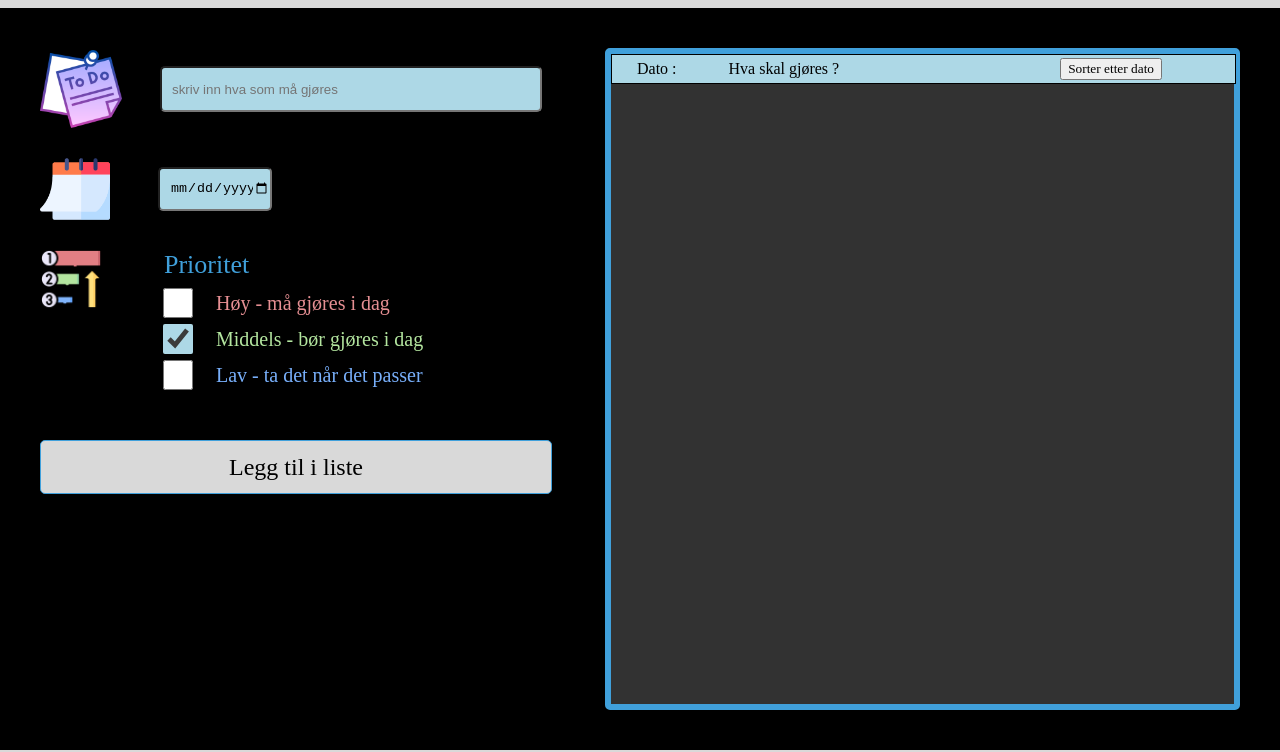
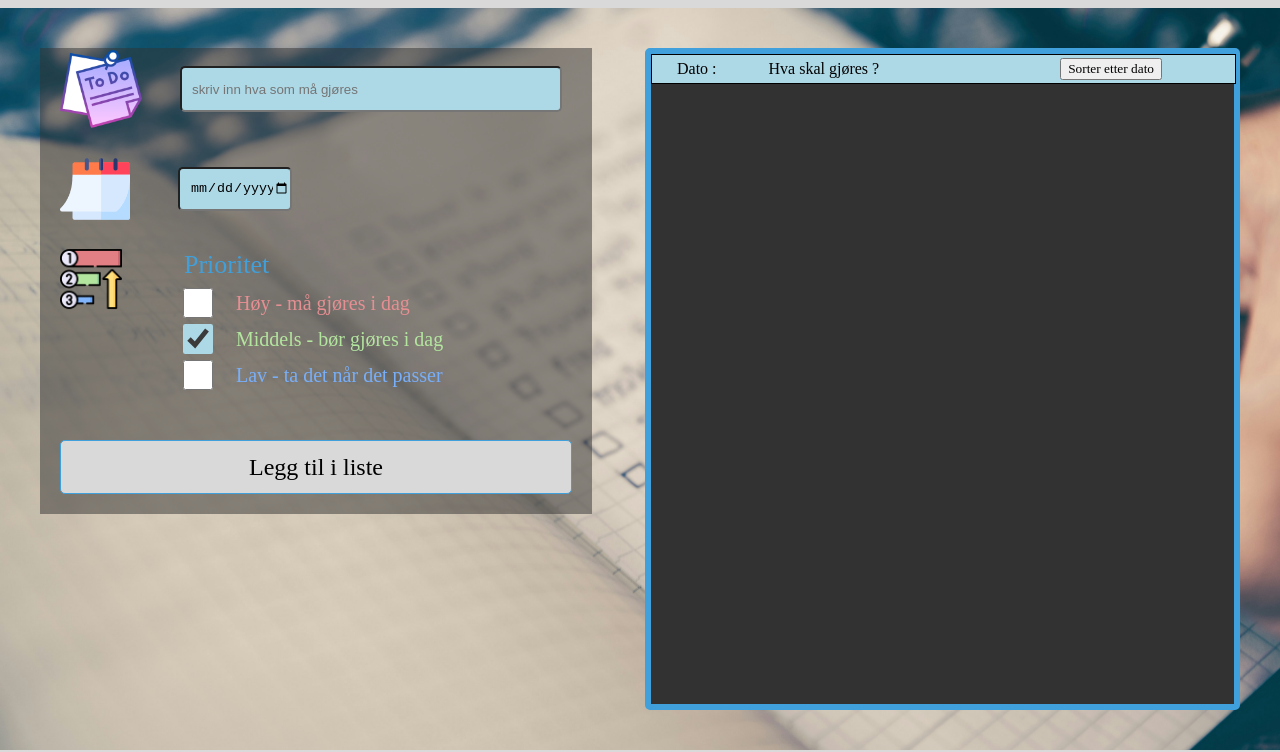
Before and after one commit to Lazy-CSharp-Coder/ToDoList, a website: page index.html in a window 1280 px wide. Shown: the part 73-825 px from the top of the page. Drawn offline with Linux system fonts and the light colour scheme; a web font is replaced by a local one.

Commit message:
prøver å fikse utseende

```diff
--- a/styles.css
+++ b/styles.css
@@ -31,11 +31,12 @@ body {
   padding:0;
   min-height: 100vh;
 
-
   display: flex;
   flex-direction: column;
   min-height: 100vh;
   overflow-y: hidden;
+  background-image: url("Images/writinglist.jpg");
+  background-size: cover;
 }
 
 p {
@@ -130,8 +131,10 @@ main {
   justify-content: center;
   align-self: flex-start;
   gap:24px;
-  background-color: var(--primaryBackgroudColor);
-
+  padding-left : 20px;
+  padding-right: 20px;
+  padding-bottom: 20px;
+  background-color: rgba(50, 50, 50, 0.5);
 
 }
 
@@ -296,6 +299,7 @@ main {
   border: 6px solid var(--primaryTextColor);
   border-radius: 5px;
   margin:0px;
+
 
 
 }
```
Also changed, not shown: Images/writinglist.jpg (added).
